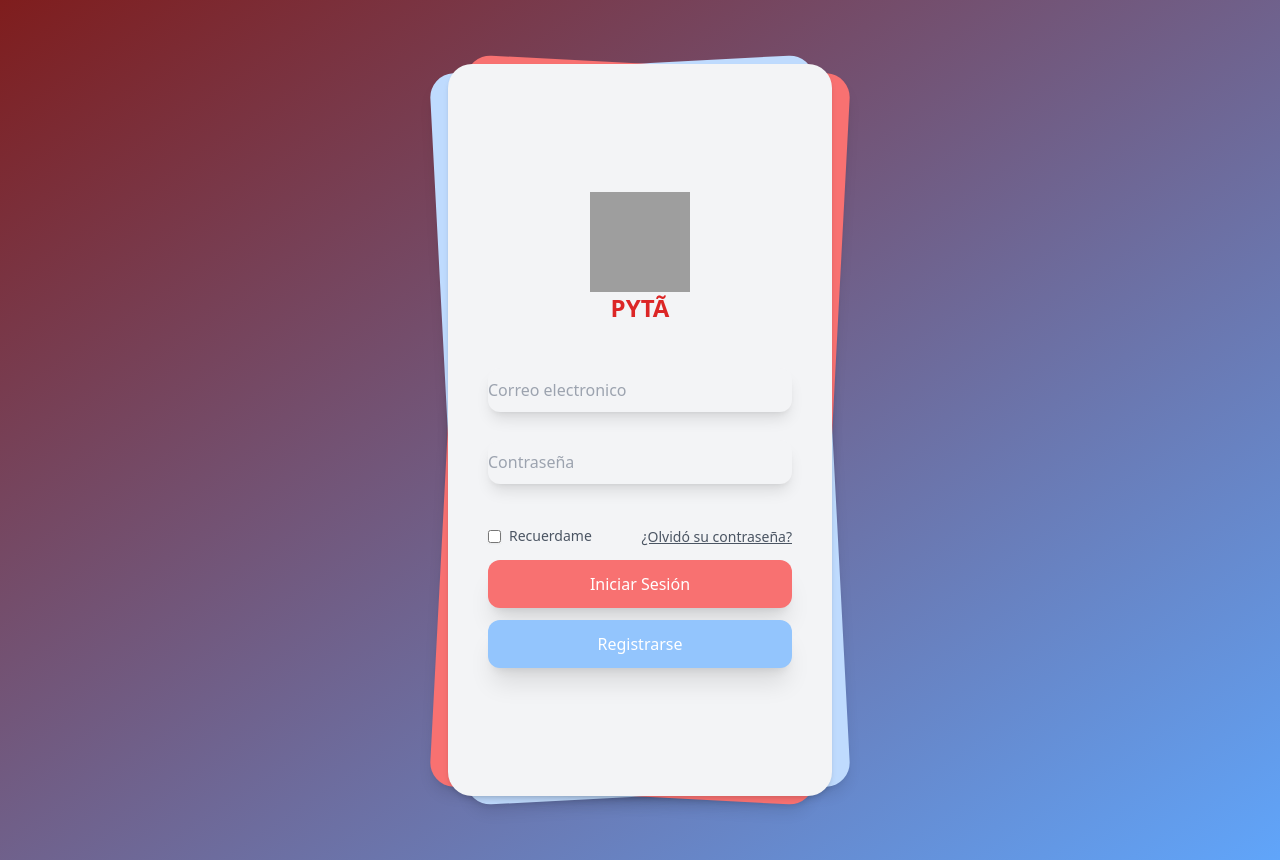
After one commit to Kuroashi1995/pyta, a Flask app: template templates/inicio_de_sesion.html in a window 1280 px wide. The commit adds this page. Run offline with Flask 2, Linux system fonts and the light colour scheme; the template is opened without the code that fills it, so the values that code supplies are empty; some libraries are stand-ins or nearby versions; grey boxes are pictures that could not be loaded.

Commit message:
Se crea página de inicio de sesión y registro, ya contiene estilos

```diff
--- a/templates/formulario_pacientes.html
+++ b/templates/formulario_pacientes.html
@@ -5,6 +5,7 @@
     <meta http-equiv="X-UA-Compatible" content="IE=edge" />
     <meta name="viewport" content="width=device-width, initial-scale=1.0" />
     <title>formulario pacientes</title>
+    <script src="https://cdn.tailwindcss.com"></script>
   </head>
   <body>
     <h1 class="underline mb-10 text-center">Signos y sintomas</h1>
--- /dev/null
+++ b/templates/inicio_de_sesion.html
@@ -0,0 +1,78 @@
+<!DOCTYPE html>
+<html lang="en">
+<head>
+    <meta charset="UTF-8">
+    <meta http-equiv="X-UA-Compatible" content="IE=edge">
+    <meta name="viewport" content="width=device-width, initial-scale=1.0">
+    <title>Inicio</title>
+    <script src="https://cdn.tailwindcss.com"></script>
+</head>
+<body>
+
+    <script>
+        var socket = io();
+      </script>
+      <!-- A partir de aqui metanle el body de la pagina -->
+      <div class="font-sans">
+        <div class="flex flex-wrap min-h-screen sm:justify-center items-center h-full bg-gradient-to-tl from-blue-400 to-red-900 w-full py-16 px-4">
+            <!--agrego flex + flex-wrapgit y saque back bground gris, agg bg- degradado-->
+            <div class="relative sm:max-w-sm w-full h-full">
+                <div class="flex-auto card bg-blue-200 shadow-lg  w-full h-full rounded-3xl absolute  transform -rotate-3"></div>
+                <div class="flex-auto card bg-red-400 shadow-lg  w-full h-full rounded-3xl absolute  transform rotate-3"></div>
+                <div class="relative w-full h-full rounded-3xl  px-10 py-20 bg-gray-100 shadow-md">
+                    <br> </br>
+                    <img class="h-[100px] w-[100px] mx-auto mb-0"  src="https://cdn-icons-png.flaticon.com/512/1976/1976784.png" alt="google Logo" />
+
+                    <label class="block mt-0 text-2xl text-red-600 text-center font-bold">
+                        PYTÃ
+                    </label>
+
+                    <form method="#" action="#" class="mt-10">
+
+
+                        <div class="mt-7 flex flex-col text-center gap-3">
+
+                            <div>
+                                <input type="email" placeholder="Correo electronico" class="mt-1 block w-full border-none bg-gray-100 h-11 rounded-xl shadow-lg hover:bg-blue-100 focus:bg-blue-100 focus:ring-0">
+                            </div>
+
+                            <div class="mt-3">
+                                <input type="password" placeholder="Contraseña" class="mt-1 block w-full border-none bg-gray-100 h-11 rounded-xl shadow-lg hover:bg-blue-100 focus:bg-blue-100 focus:ring-0">
+                            </div>
+
+                            <div class="mt-7 flex">
+                                <label for="remember_me" class="inline-flex items-center w-full cursor-pointer">
+                                    <input id="remember_me" type="checkbox" class="rounded border-gray-300 text-indigo-600 shadow-sm focus:border-indigo-300 focus:ring focus:ring-indigo-200 focus:ring-opacity-50" name="remember">
+                                    <span class="ml-2 text-sm text-gray-600">
+                                        Recuerdame
+                                    </span>
+                                </label>
+
+                               <div class="w-full text-right">
+                                    <a class="underline text-sm text-gray-600 hover:text-gray-900" href="#">
+                                        ¿Olvidó su contraseña?
+                                    </a>
+                               </div>
+                            </div>
+
+
+                            <a class="bg-red-400 w-full py-3 rounded-xl text-white shadow-xl hover:shadow-inner focus:outline-none transition duration-500 ease-in-out  transform hover:-translate-x hover:scale-105">
+                                Iniciar Sesión
+                            </a>
+
+                            <a class="bg-blue-300 w-full py-3 rounded-xl text-white shadow-xl hover:shadow-inner focus:outline-none transition duration-500 ease-in-out  transform hover:-translate-x hover:scale-105">
+                                Registrarse
+                            </a>
+                        </div>
+
+                        <br> </br>
+
+                    </form>
+                </div>
+            </div>
+        </div>
+
+    </div>
+
+</body>
+</html>
```
